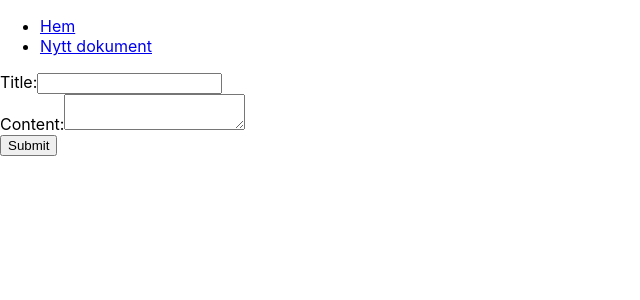
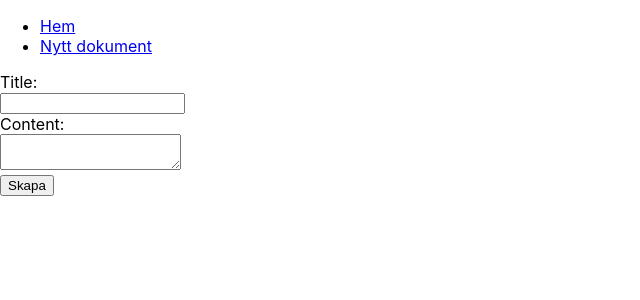
Before and after one commit to MoRosGi/jsramverk_frontend, a React (Create React App) app: page /documentform in a window 1280 px wide. Shown: the top 300 px of the page, without its empty margins (0-640 px from the left). Built offline with nearby package versions, Linux system fonts and the light colour scheme.

Commit message:
Make title field required

```diff
--- a/src/components/DocumentForm.js
+++ b/src/components/DocumentForm.js
@@ -1,7 +1,9 @@
 import React, { useState } from 'react';
+import { useNavigate } from "react-router";
 
 const DocumentForm = () => {
     const [formDocument, setFormDocument] = useState({ title: '', content: '' });
+    const navigate = useNavigate();
 
     const handleChange = (e) => {
         const { name, value } = e.target;
@@ -22,6 +24,7 @@ const DocumentForm = () => {
 
             const result = await response.json();
             console.log('Success:', result);
+            navigate('/');
 
         } catch (error) {
             console.error('Error:', error);
@@ -31,23 +34,28 @@ const DocumentForm = () => {
     return (
         <form onSubmit={handleSubmit}>
             <div>
-            <label>Title:</label>
+            <div>
+                <label>Title:</label>
+            </div>
             <input
                 type="text"
                 name="title"
                 value={formDocument.title}
                 onChange={handleChange}
+                required
             />
             </div>
             <div>
-            <label>Content:</label>
+            <div>
+                <label>Content:</label>
+            </div>
             <textarea
                 name="content"
                 value={formDocument.content}
                 onChange={handleChange}
             />
             </div>
-            <button type="submit">Submit</button>
+            <button type="submit">Skapa</button>
         </form>
     );
 };
```
